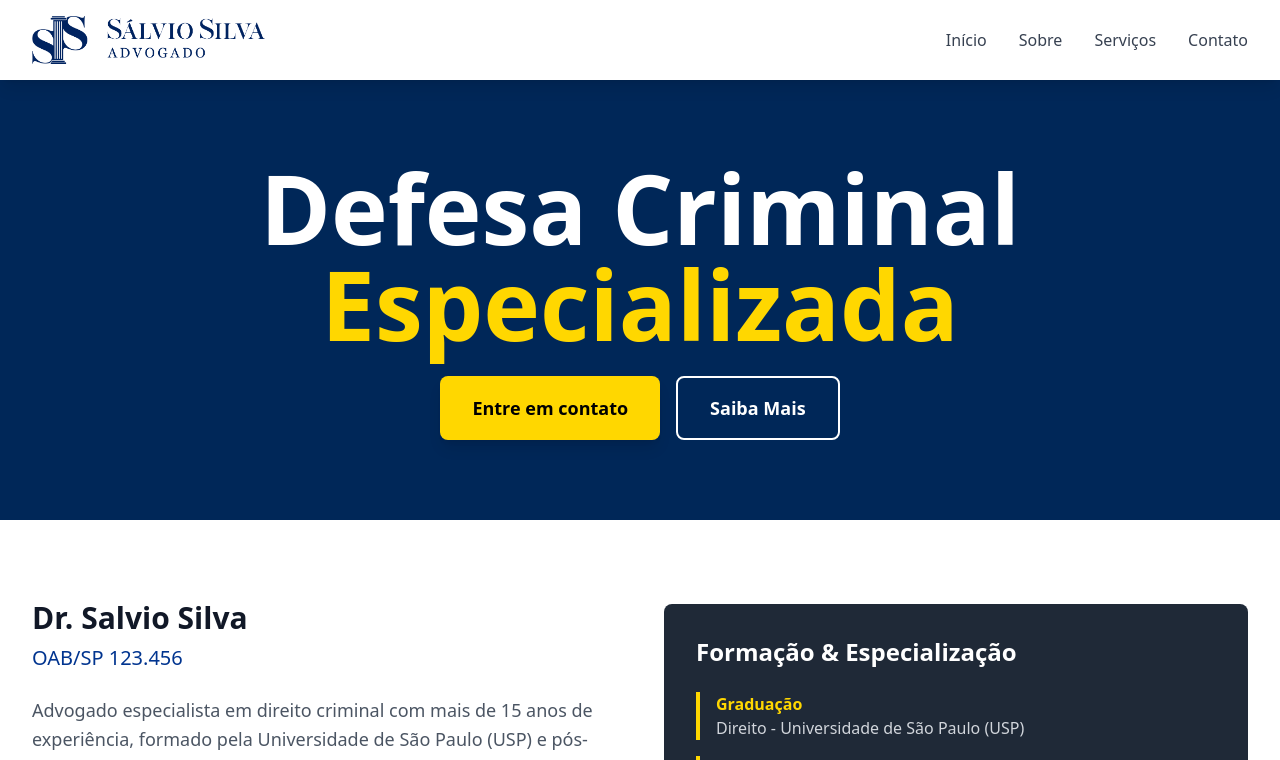
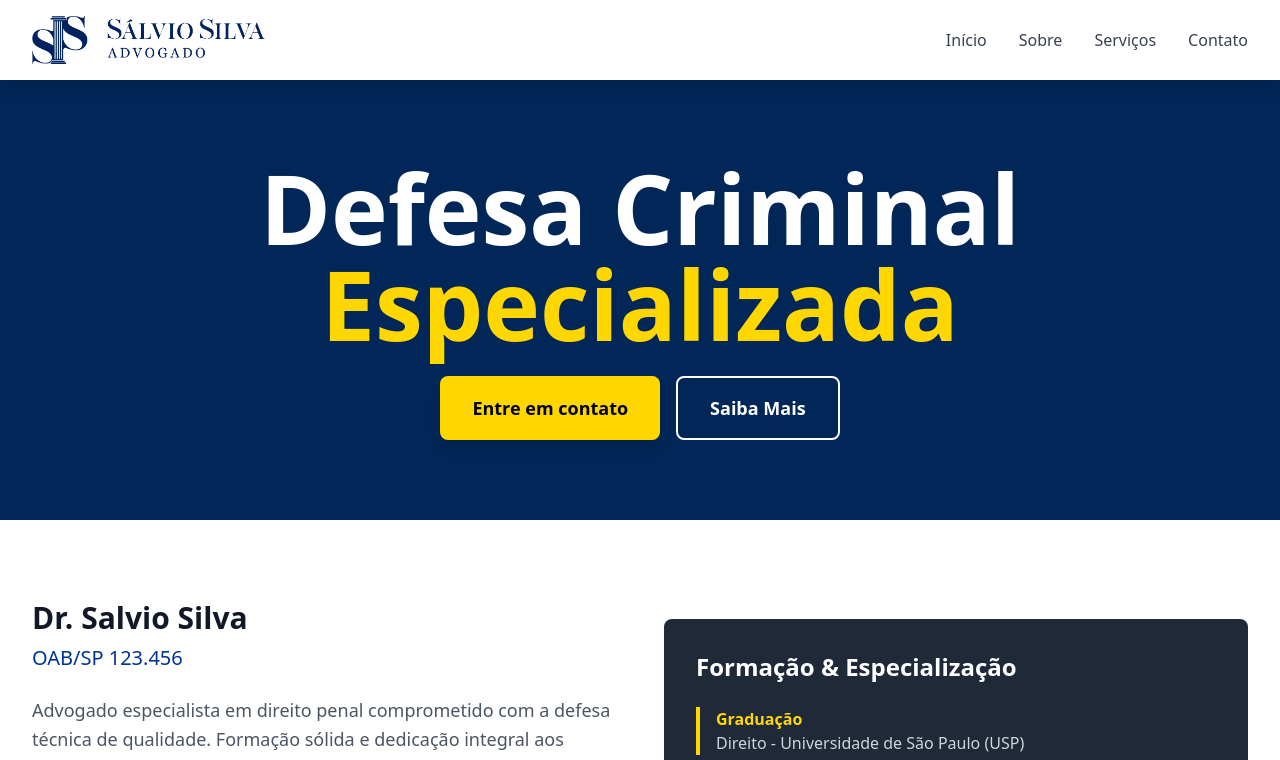
Before and after one commit to sandersal/SalvioSilvaCriminal, a React (Vite) app: page / in a window 1280 px wide. Shown: the top 760 px of the page. Built offline with nearby package versions, Linux system fonts and the light colour scheme.

Commit message:
Updated App.tsx

```diff
--- a/src/App.tsx
+++ b/src/App.tsx
@@ -80,9 +80,7 @@ function App() {
                 <span className="block text-[#00348f] text-xl font-normal mt-2">OAB/SP 123.456</span>
               </h3>
               <p className="text-gray-600 text-lg mb-6 leading-relaxed">
-                Advogado especialista em direito criminal com mais de 15 anos de experiência,
-                formado pela Universidade de São Paulo (USP) e pós-graduado em Ciências Criminais
-                pela PUC-SP.
+                Advogado especialista em direito penal comprometido com a defesa técnica de qualidade. Formação sólida e dedicação integral aos casos, sempre buscando as melhores estratégias jurídicas para proteger os direitos dos clientes.
               </p>
               <div className="grid grid-cols-2 gap-4 mb-8">
                 <div className="flex items-center space-x-3">
```
